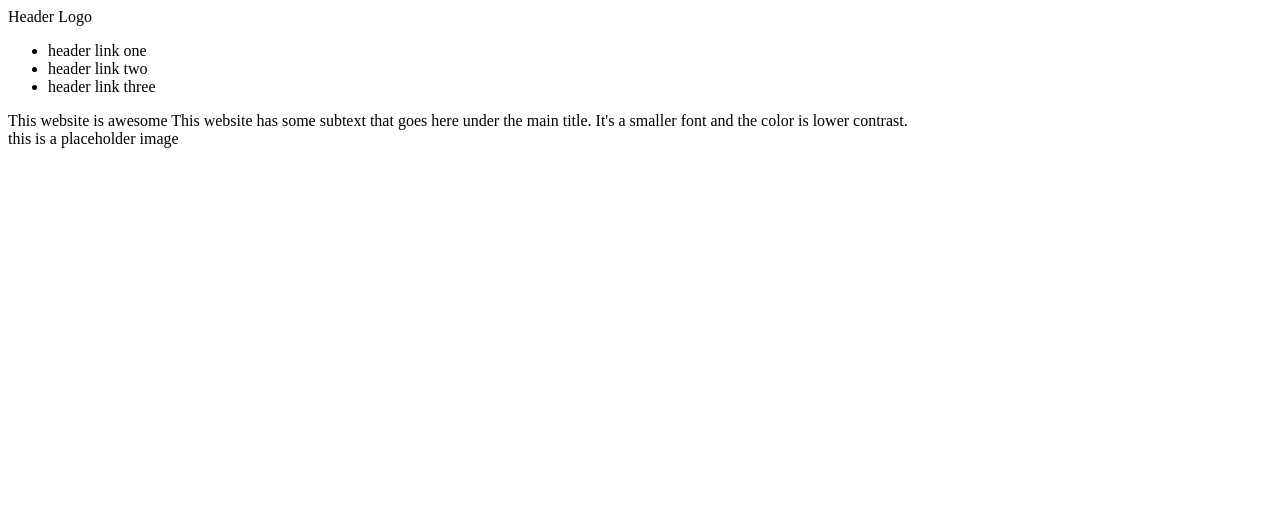
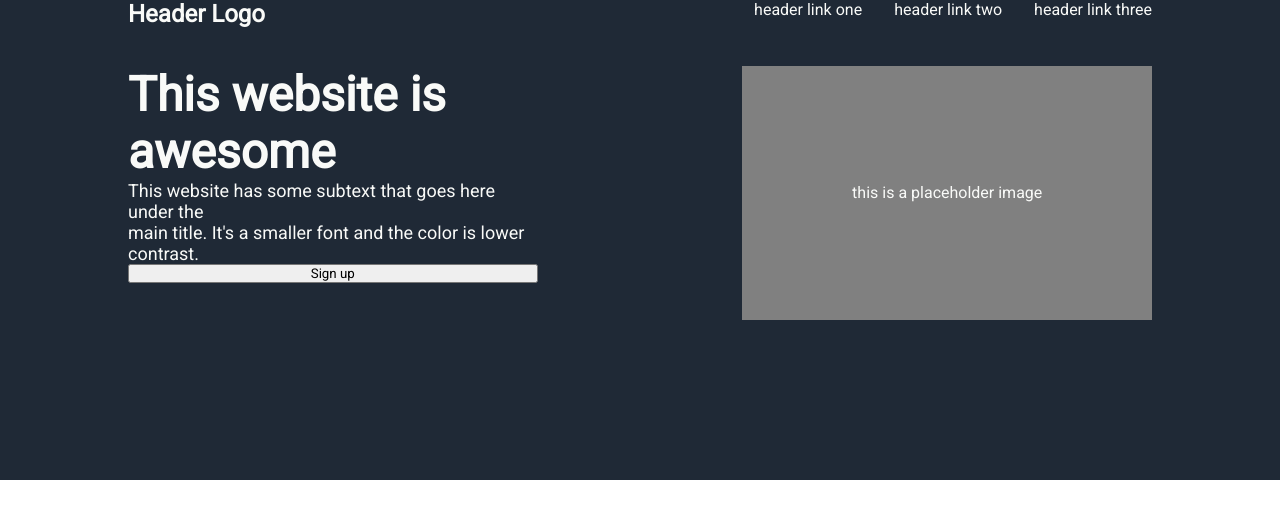
Before and after one commit to Maciejaszek1/Maciejaszek1-odin-landing, a plain HTML site: page index.html in a window 1280 px wide. Drawn offline with Linux system fonts and the light colour scheme.

Commit message:
Style changes to header

```diff
--- a/index.html
+++ b/index.html
@@ -4,21 +4,32 @@
     <meta charset="UTF-8">
     <meta http-equiv="X-UA-Compatible" content="IE=edge">
     <meta name="viewport" content="width=device-width, initial-scale=1.0">
+    <link rel="stylesheet" href="https://fonts.googleapis.com/css2?family=Roboto">
+    <link rel="stylesheet" href="styles.css">
     <title>Document</title>
 </head>
 <body>
     <div class="header">
+        <div class="container">
+            <div class="north">
                 <a class="logo">Header Logo</a>
                 <ul>
                     <li>header link one</li>
                     <li>header link two</li>
                     <li>header link three</li>
                 </ul>
-        <a class="maintext">This website is awesome</a>
-        <a class="text">This website has some subtext that goes here under the main title.
+            </div>
+            <div class="south">
+                <div class="hsouthtext">
+                    <a class="maintext">This website is <br>awesome</a>
+                    <a class="sectext">This website has some subtext that goes here under the <br>main title.
                         It's a smaller font and the color is lower contrast.
                     </a>
+                    <button>Sign up</button>
+                </div>
                 <div class="placeholder">this is a placeholder image</div>
+            </div>
+        </div>
     </div>
 </body>
 </html>
--- a/styles.css
+++ b/styles.css
@@ -1,10 +1,67 @@
 * {
     margin: 0;
     padding: 0;
+    font-family: Roboto, Helvetica, sans-serif;
 }
 
+.body {
+    min-height: 100vh;
+    min-width: 100vh;
+}
 
 .header {
     background-color: #1f2936;
-    width:100vh;
+    min-width:100vh;
+    height: 60vh;
+    color:#f9faf8;
+    display: flex;
+    justify-content: center;
 }
+
+.header .container {
+    flex-basis: 80%;
+    max-height: 40vh;
+    display: flex;
+    flex-wrap: wrap;
+}
+
+.header .north, .header .north ul{
+    display: flex;
+    list-style-type: none;
+    gap:32px;
+}
+
+.north , .south{
+    flex-basis:100%;
+    display: flex;
+    justify-content: space-between;
+}
+
+.hsouthtext {
+    flex-basis:40%;
+    display: flex;
+    flex-direction: column;
+}
+
+.placeholder {
+    flex-basis: 40%;
+    display: flex;
+    background-color: grey;
+    justify-content: center;
+    align-items: center;
+}
+
+.logo {
+    font-size: 24px;
+    font-weight: 800;
+}
+
+.maintext {
+    font-size: 48px;
+    font-weight: 800;
+}
+
+.sectext {
+    font-size: 18px;
+    color:e5e7eb;
+}
```
Lines whose indentation alone changed are shown as unchanged.
